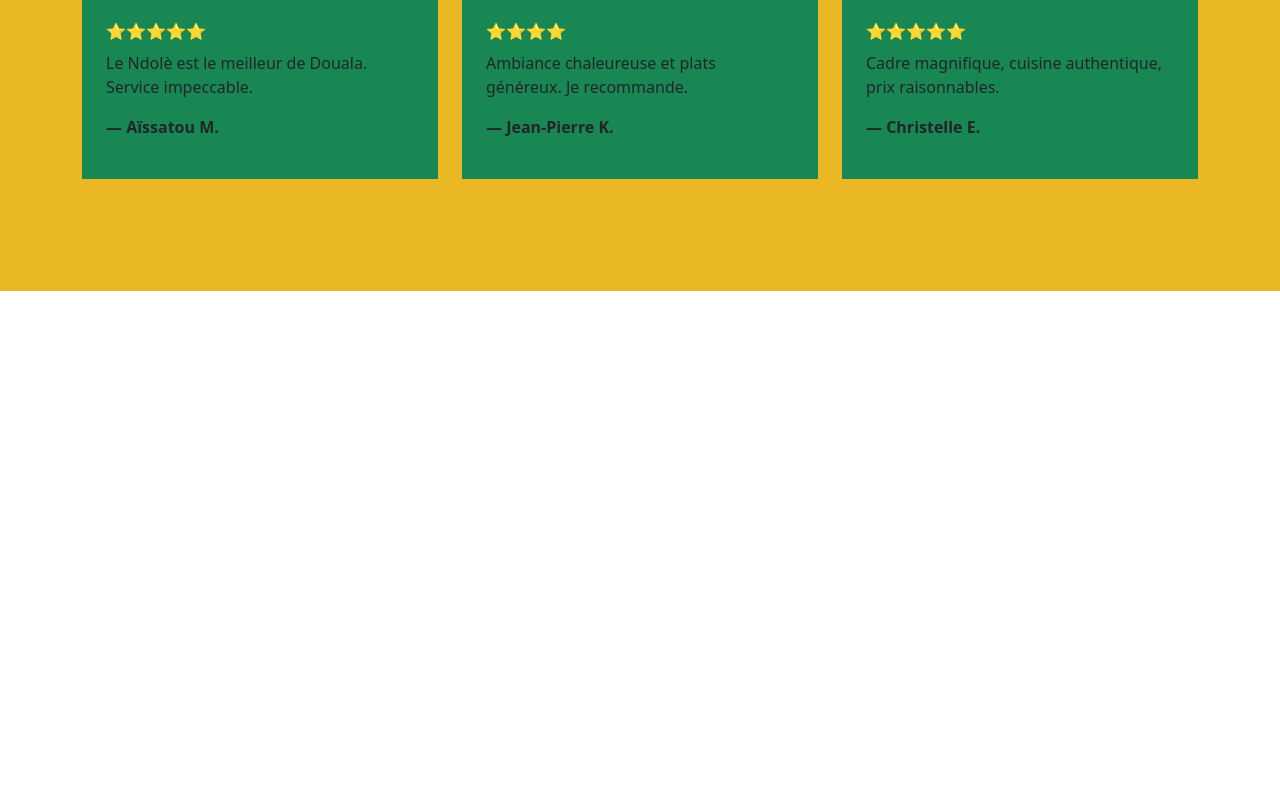
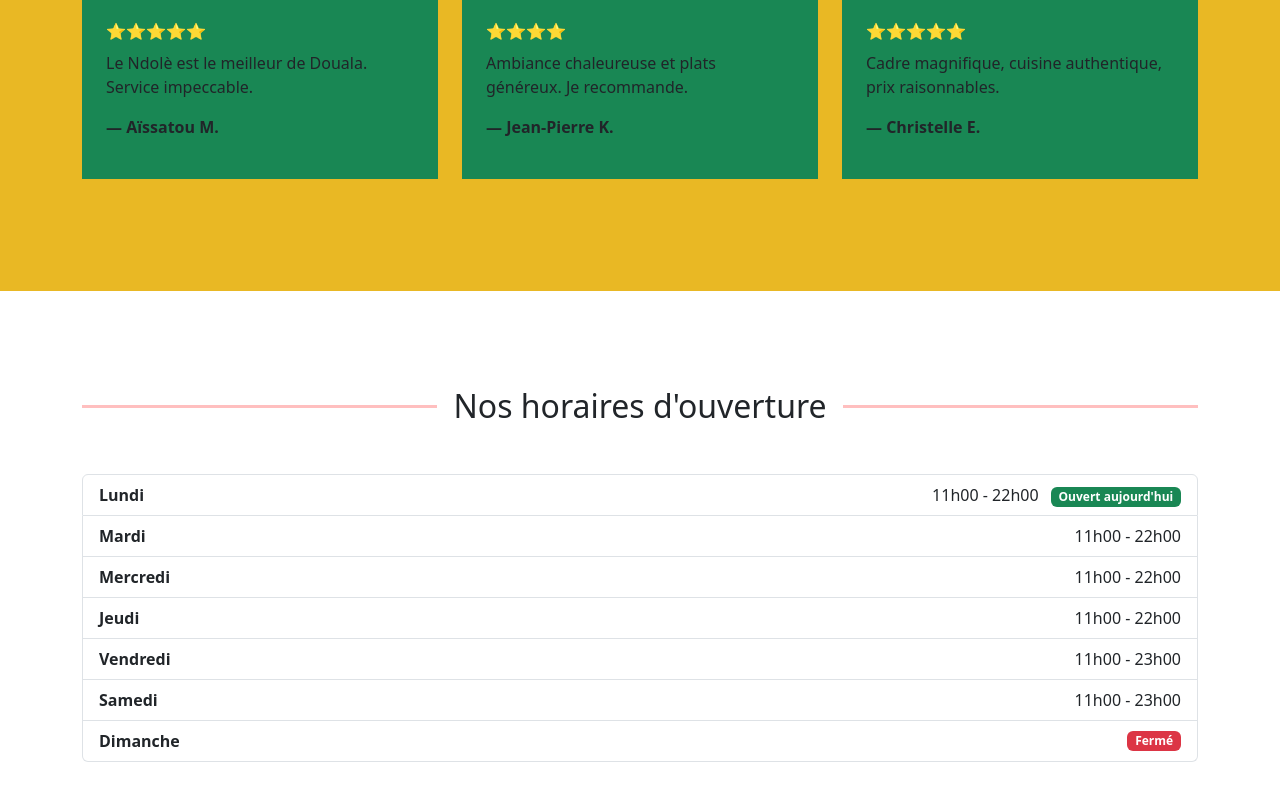
Before and after one commit to joycedelice/le-calao-dore, an Angular app: page / in a window 1280 px wide. Shown: the part 1583-2383 px from the top of the page. Before the commit the page ends 1874 px from the top, so only its background shows below. Built offline with nearby package versions, Linux system fonts and the light colour scheme.

Commit message:
section horaires avec statut jour actuel

```diff
--- a/src/app/components/horaires/horaires.css
+++ b/src/app/components/horaires/horaires.css
@@ -0,0 +1,11 @@
+.line-red {
+    border: none;
+    height: 3px;
+    width: 300px;
+    background-color: red ;
+}
+
+.horaires-title h2 {
+    margin: 0;
+    white-space: nowrap;
+}
--- a/src/app/components/horaires/horaires.html
+++ b/src/app/components/horaires/horaires.html
@@ -0,0 +1,32 @@
+<section class="horaires-section py-5" id="horaires">
+  <div class="container py-5">
+    <div class="horaires-title d-flex align-items-center justify-content-center mb-5">
+            <hr class="line-red flex-grow-1 ">
+            <h2 class="mx-3">Nos horaires d'ouverture</h2>
+            <hr class="line-red flex-grow-1">
+    </div>
+    <ul class="list-group">
+      @for (h of horaires; track h.jour) {
+        <li class="list-group-item d-flex justify-content-between
+                   align-items-center"
+            [class.current-day]="h.jour === jourActuel">
+
+          <span class="fw-bold">{{ h.jour }}</span>
+
+          @if (h.ferme) {
+            <span class="badge bg-danger">Fermé</span>
+          } @else {
+            <span>
+              {{ h.ouverture }} - {{ h.fermeture }}
+              @if (h.jour === jourActuel) {
+                <span class="badge bg-success ms-2">
+                  Ouvert aujourd'hui
+                </span>
+              }
+            </span>
+          }
+        </li>
+      }
+    </ul>
+  </div>
+</section>
--- a/src/app/components/horaires/horaires.ts
+++ b/src/app/components/horaires/horaires.ts
@@ -1,9 +1,35 @@
 import { Component } from '@angular/core';
-
+interface Horaire {
+  jour: string;
+  ouverture: string;
+  fermeture: string;
+  ferme: boolean;
+}
 @Component({
   selector: 'app-horaires',
   imports: [],
   templateUrl: './horaires.html',
   styleUrl: './horaires.css',
 })
-export class Horaires {}
+
+
+
+export class Horaires {
+  horaires: Horaire[] = [
+    { jour: 'Lundi',    ouverture: '11h00', fermeture: '22h00', ferme: false },
+    { jour: 'Mardi',    ouverture: '11h00', fermeture: '22h00', ferme: false },
+    { jour: 'Mercredi', ouverture: '11h00', fermeture: '22h00', ferme: false },
+    { jour: 'Jeudi',    ouverture: '11h00', fermeture: '22h00', ferme: false },
+    { jour: 'Vendredi', ouverture: '11h00', fermeture: '23h00', ferme: false },
+    { jour: 'Samedi',   ouverture: '11h00', fermeture: '23h00', ferme: false },
+    { jour: 'Dimanche', ouverture: '',      fermeture: '',      ferme: true  }
+  ];
+
+  // Helper : vrai jour courant en français
+  joursFR = ['Dimanche', 'Lundi', 'Mardi', 'Mercredi',
+             'Jeudi', 'Vendredi', 'Samedi'];
+
+  get jourActuel(): string {
+    return this.joursFR[new Date().getDay()];
+  }
+}
```
